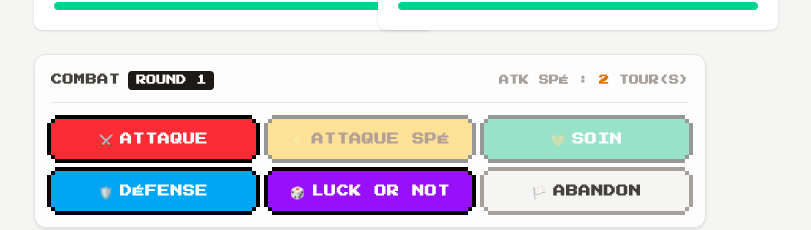
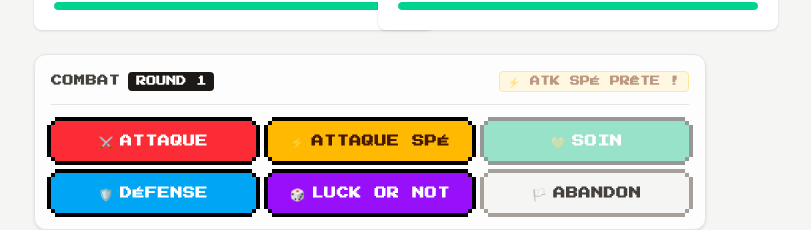
Before and after one commit to Mlrb213/Tp-gameur, a Nuxt app: page / in a window 1280 px wide. Shown: the part 461-691 px from the top of the page, without its empty margins (270-1081 px from the left). Built offline with nearby package versions, Linux system fonts and the light colour scheme.

Commit message:
Attaque spéciale disponible tous les 2 tours via la classe Skill et conservée si non utilisée

```diff
--- a/app/components/BattleControls.vue
+++ b/app/components/BattleControls.vue
@@ -10,7 +10,7 @@
       </div>
 
       <div v-if="canUseSpecial" class="text-[10px] bg-amber-100 text-amber-900 border border-amber-300 px-2 py-0.5 rounded font-bold animate-pulse">
-        ⚡ ATK SPÉ PRÊTE
+        ⚡ ATK SPÉ PRÊTE !
       </div>
       <div v-else class="text-[10px] text-stone-400 font-bold">
         ATK SPÉ : <span class="text-amber-600 font-bold">{{ roundsUntilSpecial }}</span> TOUR(S)
@@ -47,7 +47,7 @@
         </span>
       </button>
 
-      <!-- 2. Attaque Spéciale -->
+      <!-- 2. Attaque Spéciale (Ultime disponible tous les 2 tours et reste si non utilisée) -->
       <button
         id="btn-attack-spe"
         type="button"
@@ -211,18 +211,28 @@ const props = defineProps({
   isDefending: {
     type: Boolean,
     default: false
+  },
+  isSpecialReady: {
+    type: Boolean,
+    default: undefined
+  },
+  specialCooldown: {
+    type: Number,
+    default: 0
   }
 })
 
 defineEmits(['attack', 'attack-spe', 'heal', 'defense', 'give-up', 'luck'])
 
 const canUseSpecial = computed(() => {
-  return props.currentRound > 0 && props.currentRound % 3 === 0
+  if (props.isSpecialReady !== undefined) {
+    return props.isSpecialReady
+  }
+  return props.currentRound > 0 && props.currentRound % 2 === 0
 })
 
 const roundsUntilSpecial = computed(() => {
-  const remainder = props.currentRound % 3
-  return remainder === 0 ? 0 : 3 - remainder
+  return props.specialCooldown
 })
 
 const isMaxHp = computed(() => {
--- a/app/data/skillsData.ts
+++ b/app/data/skillsData.ts
@@ -1,29 +1,39 @@
-import { Skill } from "~/utils/competence";
+import type { Rawskills } from "../utils/competence"
 
-export const skills: Skill[] = [
-  new Skill({
+export const skills = {
+    basicAttack:{
         idSkills: 1,
-    nameSkills: 'Attaque',
-    type: 'attaque',
-    amount: 15,
-  }),
-  new Skill({
+        nameSkills: 'basicAttack',
+        type: 'basicAttack',
+        amount: 20
+    },
+    SpecialAttack:{
         idSkills: 2,
-    nameSkills: 'Attaque Spéciale',
-    type: 'special',
+        nameSkills: 'specialAttack',
+        type: 'specialAttack',
         amount: 35,
-    coolDown: 3,
-  }),
-  new Skill({
+        coolDown: 2
+    },
+    heal:{
         idSkills: 3,
-    nameSkills: 'Soin',
+        nameSkills: 'heal',
         type: 'heal',
-    amount: 25,
-  }),
-  new Skill({
+        amount: 50,
+        coolDown: 2,
+        maxCharge: 2
+    },
+    shield:{
         idSkills: 4,
-    nameSkills: 'Bouclier / Défense',
+        nameSkills: 'shield',
         type: 'shield',
         amount: 20,
-  }),
-];
+        coolDown: 2
+    },
+    luck:{
+        idSkills: 5,
+        nameSkills: 'luck',
+        type: 'luck',
+        amount: 10,
+        coolDown: 0
+    }
+} satisfies Record<string, Rawskills>;
--- a/app/pages/battle.vue
+++ b/app/pages/battle.vue
@@ -44,6 +44,8 @@
         :player-hp="playerMonster.currentHp"
         :player-max-hp="playerMonster.maxHp"
         :is-defending="isDefending"
+        :is-special-ready="skillSpecial.canUse()"
+        :special-cooldown="skillSpecial.currentCoolDown"
         @attack="executeAttack"
         @attack-spe="executeSpecialAttack"
         @heal="executeHeal"
@@ -111,22 +113,12 @@ const enemyMonster = reactive(new Monster({
   defense: monsters[1]?.defense ?? 8
 }))
 
-// Instances des compétences issues de la classe Skill
-const skillAttack = reactive(new Skill(skills.find(s => s.type === 'attaque') || {
-  idSkills: 1, nameSkills: 'Attaque', type: 'attaque', amount: 15
-}))
-
-const skillSpecial = reactive(new Skill(skills.find(s => s.type === 'special') || {
-  idSkills: 2, nameSkills: 'Attaque Spéciale', type: 'special', amount: 35, coolDown: 3
-}))
-
-const skillHeal = reactive(new Skill(skills.find(s => s.type === 'heal') || {
-  idSkills: 3, nameSkills: 'Soin', type: 'heal', amount: 25
-}))
-
-const skillShield = reactive(new Skill(skills.find(s => s.type === 'shield') || {
-  idSkills: 4, nameSkills: 'Bouclier', type: 'shield', amount: 20
-}))
+// Instances des compétences issues de l'objet skills de l'équipe
+const skillAttack = reactive(new Skill(skills.basicAttack))
+const skillSpecial = reactive(new Skill(skills.SpecialAttack))
+const skillHeal = reactive(new Skill(skills.heal))
+const skillShield = reactive(new Skill(skills.shield))
+const skillLuck = reactive(new Skill(skills.luck))
 
 // États de la Page Battle
 const currentRound = ref(1)
@@ -151,6 +143,9 @@ const addLog = (text: string, type: LogItem['type']) => {
 // Tick sur les cooldowns des compétences à la fin d'un tour
 const tickSkills = () => {
   skillSpecial.tick()
+  skillHeal.tick()
+  skillShield.tick()
+  skillLuck.tick()
 }
 
 // Riposte automatique du monstre ennemi
@@ -214,12 +209,12 @@ const executeAttack = () => {
   currentRound.value++
 }
 
-// ⚡ Attaque Spéciale
+// ⚡ Attaque Spéciale (Ultime disponible tous les 2 tours et reste si non utilisée)
 const executeSpecialAttack = () => {
-  if (isGameOver.value || currentRound.value % 3 !== 0) return
+  if (isGameOver.value) return
   if (!skillSpecial.canUse()) return
 
-  skillSpecial.use()
+  skillSpecial.use() // Réinitialise currentCoolDown = coolDown (2)
   const damage = Math.max(1, playerMonster.computeUltimateDamage(enemyMonster))
   enemyMonster.currentHp = Math.max(0, enemyMonster.currentHp - damage)
   addLog(`⚡ ATTAQUE SPÉCIALE ! ${playerMonster.nameMonster} inflige ${damage} dégâts critiques !`, 'attack-spe')
@@ -271,7 +266,9 @@ const executeDefense = () => {
 // 🎲 Luck or Not (Tirage 0 à 10)
 const executeLuck = () => {
   if (isGameOver.value) return
+  if (!skillLuck.canUse()) return
 
+  skillLuck.use()
   const roll = Math.floor(Math.random() * 11)
 
   if (roll === 0) {
@@ -317,6 +314,10 @@ const restartBattle = () => {
   currentRound.value = 1
   isDefending.value = false
   winner.value = null
+  skillSpecial.currentCoolDown = 0
+  skillHeal.currentCoolDown = 0
+  skillShield.currentCoolDown = 0
+  skillLuck.currentCoolDown = 0
   logs.value = []
   addLog(`⚔️ Combat réinitialisé. Bonne chance !`, 'system')
 }
```
Lines whose indentation alone changed are shown as unchanged.
